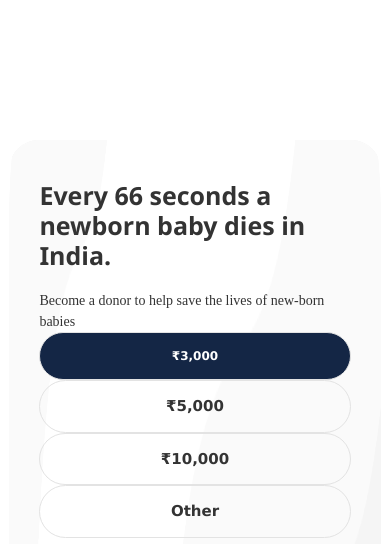
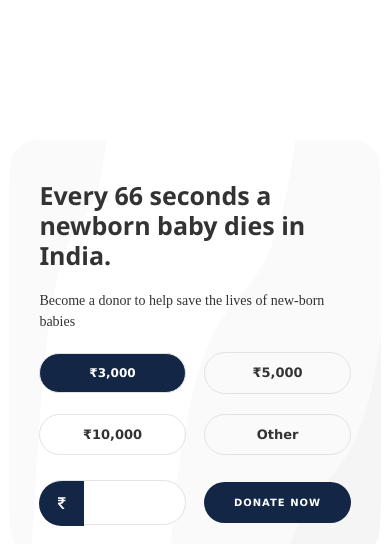
Before and after one commit to dvadher/barafoundation, a plain HTML site: page how-to-donate.html in a window 390 px wide. Shown: the part 300-844 px from the top of the page. Drawn offline with nearby package versions, Linux system fonts and the light colour scheme; a script that the page names is missing; a web font is replaced by a local one.

Commit message:
css changes

```diff
--- a/css/custom.css
+++ b/css/custom.css
@@ -162,7 +162,9 @@ section.banner_form .form_content {
 section.banner_form .form_content .row {
   position: relative;
   z-index: 9;
+  align-items: center;
 }
+
 section.banner_form {
   position: relative;
   top: -100px;
@@ -596,6 +598,9 @@ button.btn-from {
 
 }
   @media only screen and (min-width: 300px) and (max-width: 767px) {
+    label.selector-item_label {
+      margin-top: 20px;
+    }
     .section-spacer {
       padding: 40px 0px;
   }
@@ -719,7 +724,18 @@ section.fun_fact h5.fade_text {
       font-size: 10px;
     }
     .selector-item_label{
-      padding: 14px;
+      padding: 10px 14px;
+      font-size: 13px;
+    }
+    .form_content .form_group input{
+      padding: 10px 0px;
+    }
+    .form_content .form_group i{
+      width: 45px;
+    height: 45px;
+    }
+    button.btn_donate{
+      padding: 13px 0px;
     }
   .navbar-brand {
     background: #fff;
--- a/how-to-donate.html
+++ b/how-to-donate.html
@@ -85,25 +85,25 @@
                               <div class="col-md-7">
                                  <div class="selector">
                                     <div class="row">
-                                       <div class="col-md-3">
+                                       <div class="col-6 col-md-3">
                                           <div class="selecotr-item">
                                              <input type="radio" id="radio1" name="selector" class="selector-item_radio" checked>
                                              <label for="radio1" class="selector-item_label">₹3,000</label>
                                          </div>
                                        </div>
-                                       <div class="col-md-3">
+                                       <div class="col-6 col-md-3">
                                           <div class="selecotr-item">
                                              <input type="radio" id="radio2" name="selector" class="selector-item_radio">
                                              <label for="radio2" class="selector-item_label">₹5,000</label>
                                          </div>
                                        </div>
-                                       <div class="col-md-3">
+                                       <div class="col-6 col-md-3">
                                           <div class="selecotr-item">
                                              <input type="radio" id="radio3" name="selector" class="selector-item_radio">
                                              <label for="radio3" class="selector-item_label">₹10,000</label>
                                          </div>
                                        </div>
-                                       <div class="col-md-3">
+                                       <div class="col-6 col-md-3">
                                           <div class="selecotr-item">
                                              <input type="radio" id="radio5" name="selector" class="selector-item_radio">
                                              <label for="radio5" class="selector-item_label">Other</label>
@@ -112,13 +112,13 @@
                                     </div>
                                 </div>
                                 <div class="row">
-                                 <div class="col-md-6">
+                                 <div class="col-6 col-md-6">
                                     <div class="form_group position-relative">
                                        <input type="number" placeholder="" />
                                        <i class="fa fa-inr" aria-hidden="true"></i>
                                     </div>
                                  </div>
-                                 <div class="col-md-6">
+                                 <div class="col-6 col-md-6">
                                     <button class="btn_donate">Donate Now</button>
                                  </div>
                                 </div>
```
